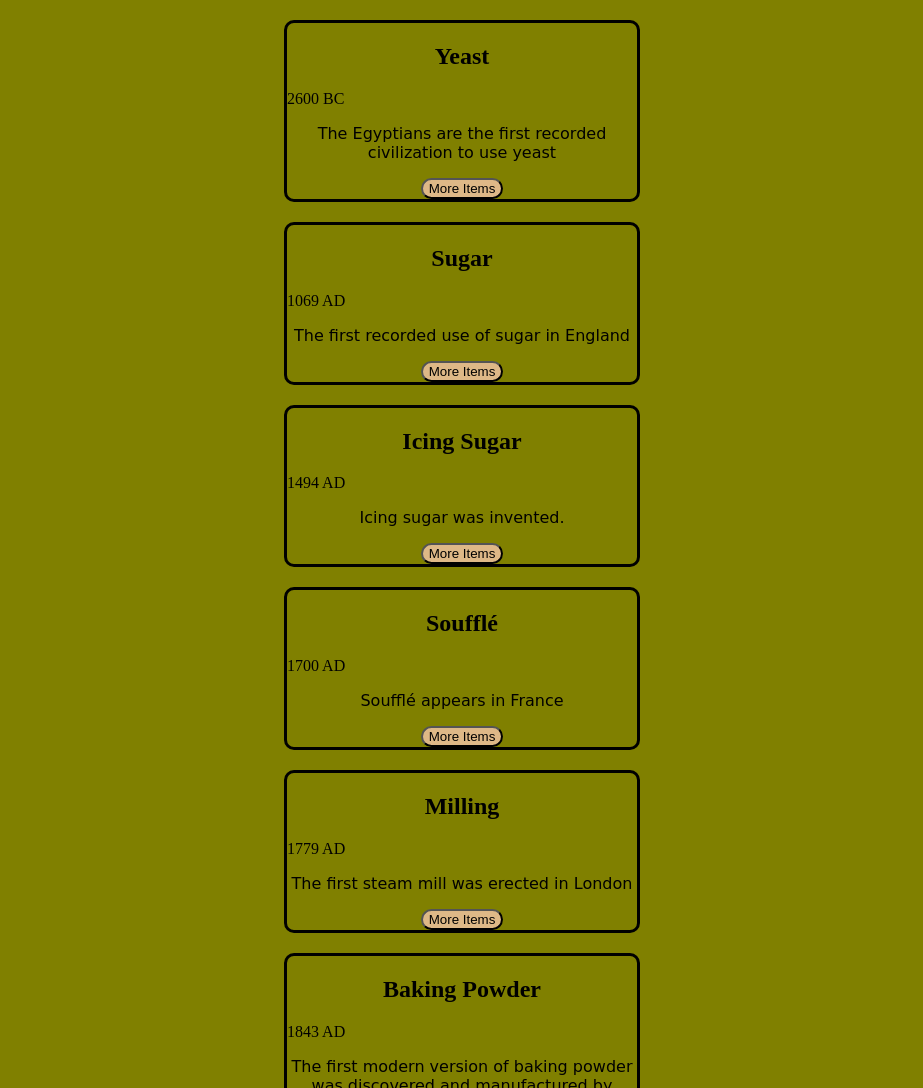
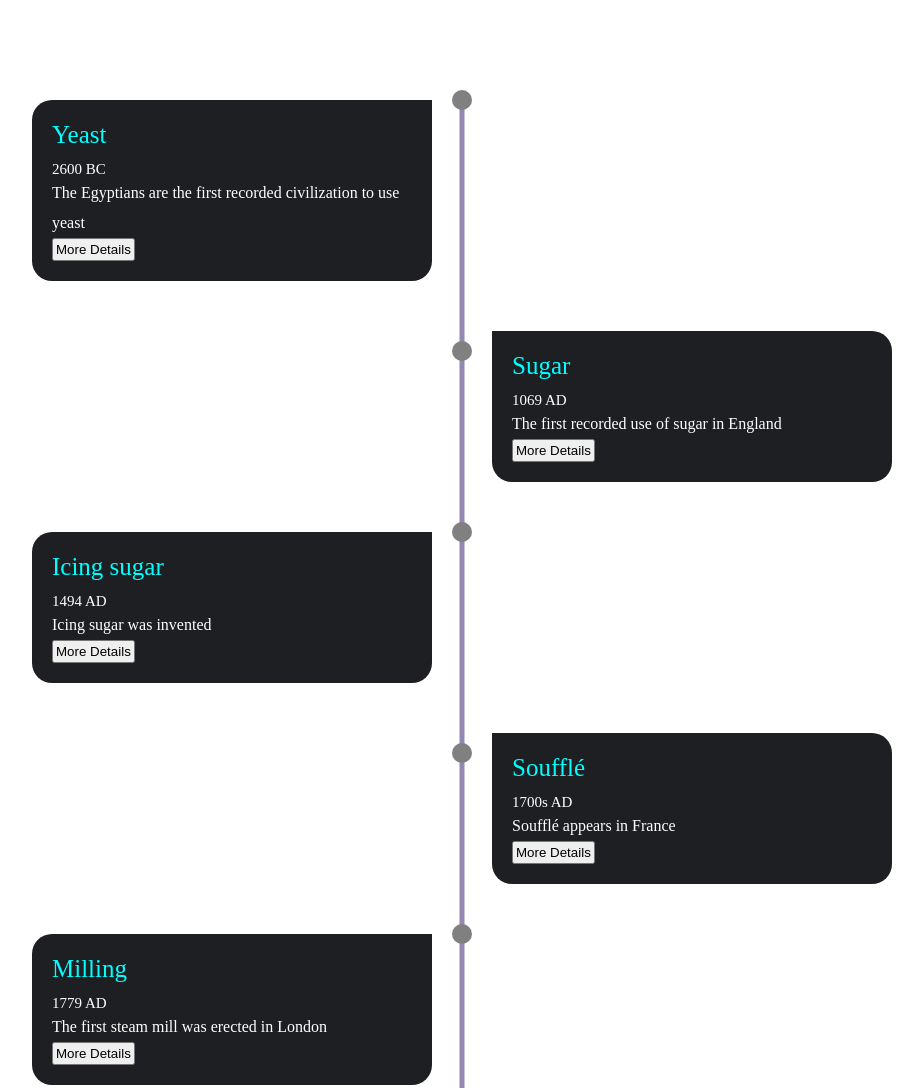
Before and after one commit to black-codher-bootcamp-2022-daly/unit-03-javascript-assessment-daly-group-b, a website with bundled scripts: page index.html in a window 1280 px wide. Shown: the top 1088 px of the page, without its empty margins (178-1101 px from the left). Built offline with nearby package versions, Linux system fonts and the light colour scheme.

Commit message:
add more code to prev work

```diff
--- a/css/main.css
+++ b/css/main.css
@@ -1,23 +1,141 @@
-body {
-  background-color: olive;
+* {
+  margin: 0;
+  padding: 0;
+  box-sizing: border-box;
 }
-.casing {
+
+.timeline {
+  display: flex;
+  flex-direction: column;
+  width: 100%;
+  min-height: 100vh;
+  align-items: center;
+  justify-content: center;
+  padding: 100px 0;
+}
+.timeline-items {
+  width: 80%;
+  height: auto;
+  max-width: 800px;
+  margin: 0 auto;
+  position: relative;
+}
+.cover {
+  padding: 20px;
+  background-color: #1e1f22;
+  color: white;
   border-radius: 10px;
-  border-style: solid;
-  width: 350px;
-  margin: 20px auto;
+  margin-bottom: 20px;
 }
-.timeline-item-title {
-  text-align: center;
+.cover:last-child {
+  margin-bottom: 0;
 }
-.timeline-item-summary {
-  font-family: cursive;
-  text-align: center;
+.cover h2 {
+  font-size: 25px;
+  font-weight: 500;
+  line-height: 30px;
+  margin-bottom: 10px;
+  color: aqua;
 }
-.timeline-item-more-info {
-  background-color: burlywood;
-  text-align: center;
-  border-radius: 40px;
-  margin: auto;
-  display: flex;
+.cover p {
+  font-size: 16px;
+  line-height: 30px;
+  font-weight: 300;
 }
+.timeline-item-date {
+  font-size: 15px;
+  font-weight: 300;
+  margin-bottom: 10px;
+}
+.modal {
+  display: none;
+  position: fixed;
+  z-index: 1;
+  left: 0;
+  top: 0;
+  height: 100%;
+  width: 100%;
+  overflow: auto;
+  background-color: rgba(142, 52, 52, 0.5);
+}
+.modal-content {
+  background-color: rgb(184, 130, 64);
+  margin: 20% auto;
+  padding: 20px;
+  width: 80%;
+  box-shadow: 0 5px 8px 0 rgba(0, 0, 0, 0.2) 0 7px 20px 0 rgba(0, 0, 0, 0.17);
+}
+.closeBtn {
+  color: #ccc;
+  float: right;
+  font-size: 30px;
+}
+.closeBtn:hover,
+.closeBtn:focus {
+  color: black;
+  text-decoration: none;
+  cursor: pointer;
+}
+
+/*.cover:hover{
+    background-color: rgb(166, 166, 234);
+ }*/
+
+@media only screen and (min-width: 768px) {
+  .timeline-items::before {
+    content: "";
+    position: absolute;
+    height: 100%;
+    width: 5px;
+    left: 50%;
+    transform: translate(-50%);
+    background-color: rgb(148, 135, 179);
+  }
+  .cover {
+    width: 50%;
+    margin-bottom: 50px;
+    position: relative;
+  }
+  .cover:nth-child(odd) {
+    float: left;
+    clear: right;
+    transform: translate(-30px);
+    border-radius: 20px 0px 20px 20px;
+  }
+  .cover:nth-child(even) {
+    float: right;
+    clear: left;
+    transform: translate(30px);
+    border-radius: 0px 20px 20px 20px;
+  }
+  .cover::after {
+    content: "";
+    position: absolute;
+    height: 20px;
+    width: 20px;
+    background-color: gray;
+    border-radius: 50%;
+    top: 0;
+  }
+  .cover:nth-child(odd)::after {
+    transform: translate(50%, -50%);
+    right: -30px;
+  }
+  .cover:nth-child(even)::after {
+    transform: translate(-50%, 50%);
+    left: -30px;
+  }
+  .cover:hover:after {
+    background-color: aqua;
+  }
+
+  .timeline-item-more-info {
+    border-radius: 20px solid red;
+    padding: 2px;
+  }
+  .timeline-item-more-info:hover {
+    background-color: aqua;
+    padding: 1em 2em;
+    border: 0;
+  }
+}
--- a/index.html
+++ b/index.html
@@ -10,10 +10,9 @@
 </head>
 
 <body>
+  <div class="timeline"></div>
   <script type="module" src="js/index.js"></script>
 
 </body>
-<div class="timeline">
-</div>
 
 </html>
--- a/js/index.js
+++ b/js/index.js
@@ -1,52 +1,95 @@
 import { dates } from "./data.js";
+
+const timelineHeading = document.createElement("header");
+timelineHeading.innerText = "Maymer's Bakery Timeline";
+document.body.appendChild(timelineHeading);
+
+//CREATING A DIV FOR THE HTML//
 const firstDiv = document.createElement("div");
 firstDiv.classList.add("timeline-item");
+const project = document.querySelector(".timeline");
+/*document.appendChild(firstDiv);*/
+
 const main = document.querySelector(".timeline");
-const firstContent = `<div class = "casing"><h2 class = "timeline-item-title">Yeast</h2>
+
+const firstDivContent = `<div class = 'timeline-items'>
+<div class='cover'><h2 class = "timeline-item-title">Yeast</h2>
 <span class = "timeline-item-date">2600 BC</span>
-<p class = "timeline-item-summary">The Egyptians are the first recorded civilization to use yeast</p>
-<button class = "timeline-item-more-info">More Items</button></div>
+<p class ="timeline-item-summary">The Egyptians are the first recorded civilization to use yeast</p>
+<button class = "timeline-item-more-info" id ='moreButton' data-open = 'moredetails'> More Details</button>
+<div id = "modal-container" class = "modal">
+<div class = modal-content><span class = "closeBtn">&times;</span>
+<span id = "modal-date">2600 BC</span>
+<h2 id = "modal-title">Yeast</h2>
+<img id = "modal-image"src = "https://i1.wp.com/www.atthemummiesball.com/wp-content/uploads/2018/04/Relief-Depicting-the-Nurse-Tia.jpg?ssl=1", width = "150" height = "100">
+<p id = "modal-full-description">The Egyptians were also pioneers in baking as the first recorded civilization to use yeast in their bread as long ago as 2600 BC.</p>
+</div></div>
+</div>
+<div class='cover'><section><h2 class = "timeline-item-title">Sugar</h2>
+<span class = "timeline-item-date">1069 AD</span>
+<p class ="timeline-item-summary">The first recorded use of sugar in England</p><button class = "timeline-item-more-info">More Details</button></div>
+<div class='cover'><h2 class = "timeline-item-title">Icing sugar</h2>
+<span class = "timeline-item-date">1494 AD</span>
+<p class ="timeline-item-summary">Icing sugar was invented</p><button class = "timeline-item-more-info">More Details</button></div>
+<div class='cover'><h2 class = "timeline-item-title">Soufflé</h2>
+<span class = "timeline-item-date">1700s AD</span>
+<p class ="timeline-item-summary">Soufflé appears in France</p><button class = "timeline-item-more-info">More Details</button></div>
+<div class='cover'><h2 class = "timeline-item-title">Milling</h2>
+<span class = "timeline-item-date">1779 AD</span>
+<p class ="timeline-item-summary">The first steam mill was erected in London</p><button class = "timeline-item-more-info">More Details</button></div>
+<div class='cover'><h2 class = "timeline-item-title">Baking powder</h2>
+<span class = "timeline-item-date">1843 AD</span>
+<p class ="timeline-item-summary">The first modern version of baking powder was discovered and manufactured by British chemist Alfred Bird</p><button class = "timeline-item-more-info">More Details</button></div>
+<div class='cover'><h2 class = "timeline-item-title">Synthetic organic dye</h2>
+<span class = "timeline-item-date">1856 AD</span>
+<p class ="timeline-item-summary">The first synthetic organic dye was discovered</p><button class = "timeline-item-more-info">More Details</button></div></div>`;
 
-<div class = "casing"><h2 class = "timeline-item-title">Sugar</h2>
-<span class = "timeline-item-date">1069 AD</span>
-<p class = "timeline-item-summary">The first recorded use of sugar in England</p>
-<button class = "timeline-item-more-info">More Items</button></div>
+//adding modals to page content//
 
-<div class ="casing"><h2 class = "timeline-item-title">Icing Sugar</h2>
-<span class = "timeline-item-date">1494 AD</span>
-<p class = "timeline-item-summary">Icing sugar was invented.</p>
-<button class = "timeline-item-more-info">More Items</button></div>
+//const btn = document.querySelector("timeline-item-more-info");
+//const modal = `<div></div>
 
-<div class = "casing"><h2 class = "timeline-item-title">Soufflé</h2>
-<span class = "timeline-item-date">1700 AD</span>
-<p class = "timeline-item-summary">Soufflé appears in France</p>
-<button class = "timeline-item-more-info">More Items</button></div>
+//function openModal(){
+//const date = '2600 BC';
+//const title = 'Yeast';
+//const fullDescription = "The Egyptians were also pioneers in baking as the first recorded civilization to use yeast in their bread32 as long ago as 2600 BC.";
 
-<div class = "casing"><h2 class = "timeline-item-title">Milling</h2>
-<span class = "timeline-item-date">1779 AD</span>
-<p class = "timeline-item-summary">The first steam mill was erected in London</p>
-<button class = "timeline-item-more-info">More Items</button></div>
+//return date + title + fullDiescription;//
 
-<div class = "casing"><h2 class = "timeline-item-title">Baking Powder</h2>
-<span class = "timeline-item-date">1843 AD</span>
-<p class = "timeline-item-summary">The first modern version of baking powder was discovered and manufactured by British chemist Alfred Bird.</p>
-<button class = "timeline-item-more-info">More Items</button></div>
+const createModal = `<div class = "modalContent"><header><button class ="closePage" data-close ="card1"> X </button><header>
+    <p>The Egyptians were also pioneers in baking as the first recorded civilization to use yeast in their bread as long ago as 2600 BC.</p>
+    <img src = "https://i1.wp.com/www.atthemummiesball.com/wp-content/uploads/2018/04/Relief-Depicting-the-Nurse-Tia.jpg?ssl=1" width="100" height =100"></div>`;
 
-<div class = "casing"><h2 class = "timeline-item-title">Synthetic Organic Dye</h2>
-<span class = "timeline-item-date">1856 AD</span>
-<p class = "timeline-item-summary">The first synthetic organic dye was discovered.</p>
-<button class = "timeline-item-more-info">More Items</button></div>
+project.innerHTML = firstDivContent;
+//const openCards = document.querySelectorAll("[data-open]");
+//const closeCards = document.querySelectorAll("[data-close]");
+//const cardVisible = "card-visible";//
 
+/*for (const card of openCards) {
+  card.addEventListener("click", function () {
+    const modalCard = this.dataset.open;
+    document.getElementById("moreButton").classList.add(cardVisible);
+  });
+}
+*/
 
+/*document.getElementById("moreButton").onclick = function () {
+    showMoreButton();
+  };
+  function showMoreButton() {
+    document.getElementById("moreButton").innerHTML = createModal;
+  }*/
 
+//list for open click//
 
+var moreButton = document.getElementById("moreButton");
+var closeBtn;
 
+moreButton.addEventListener("click", openModal);
 
+//function to open modal//
+function openModal() {
+  modal.style.display = "block";
+}
 
-
-
-
-
-
-`;
 main.innerHTML = firstContent;
```
